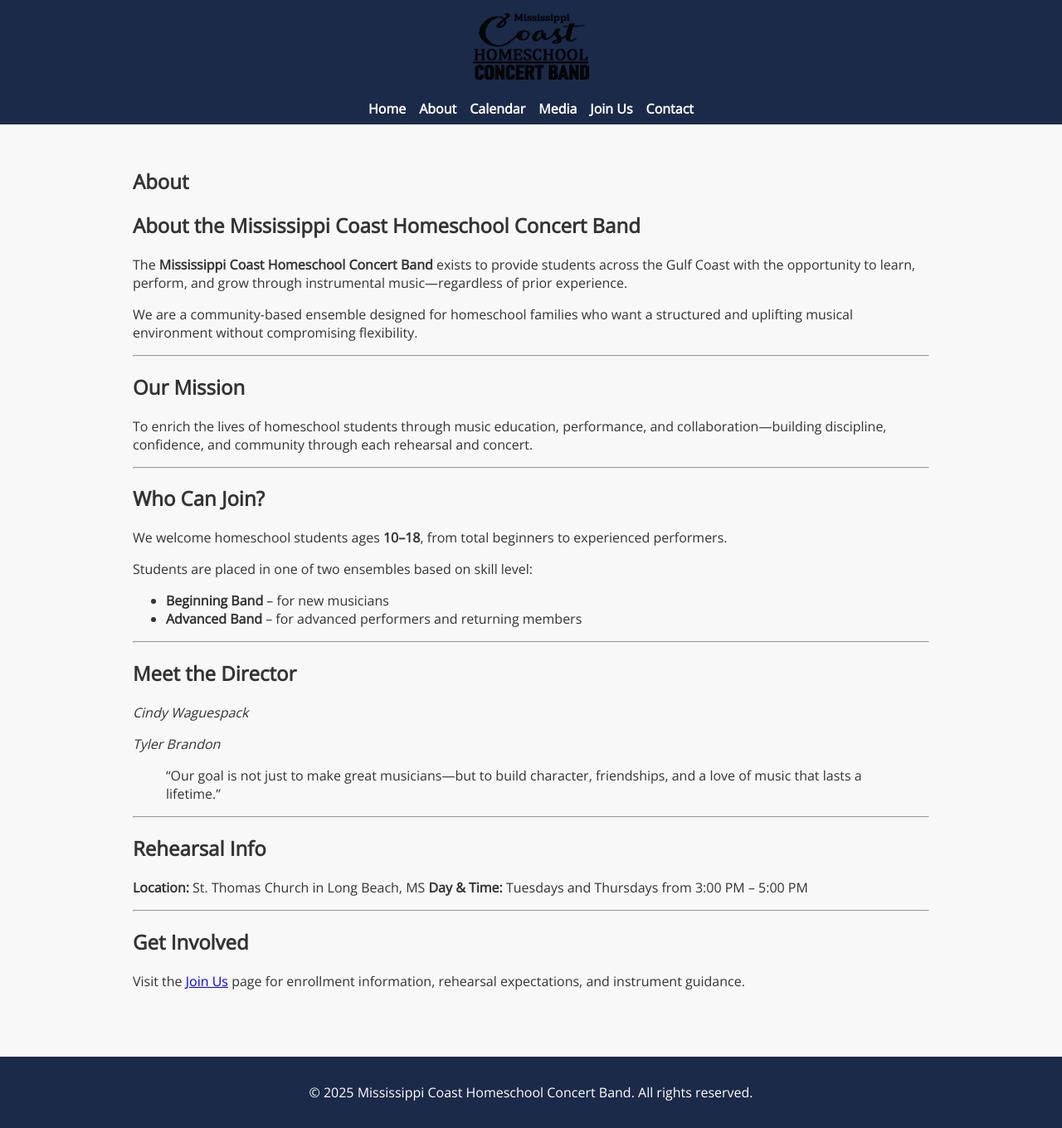
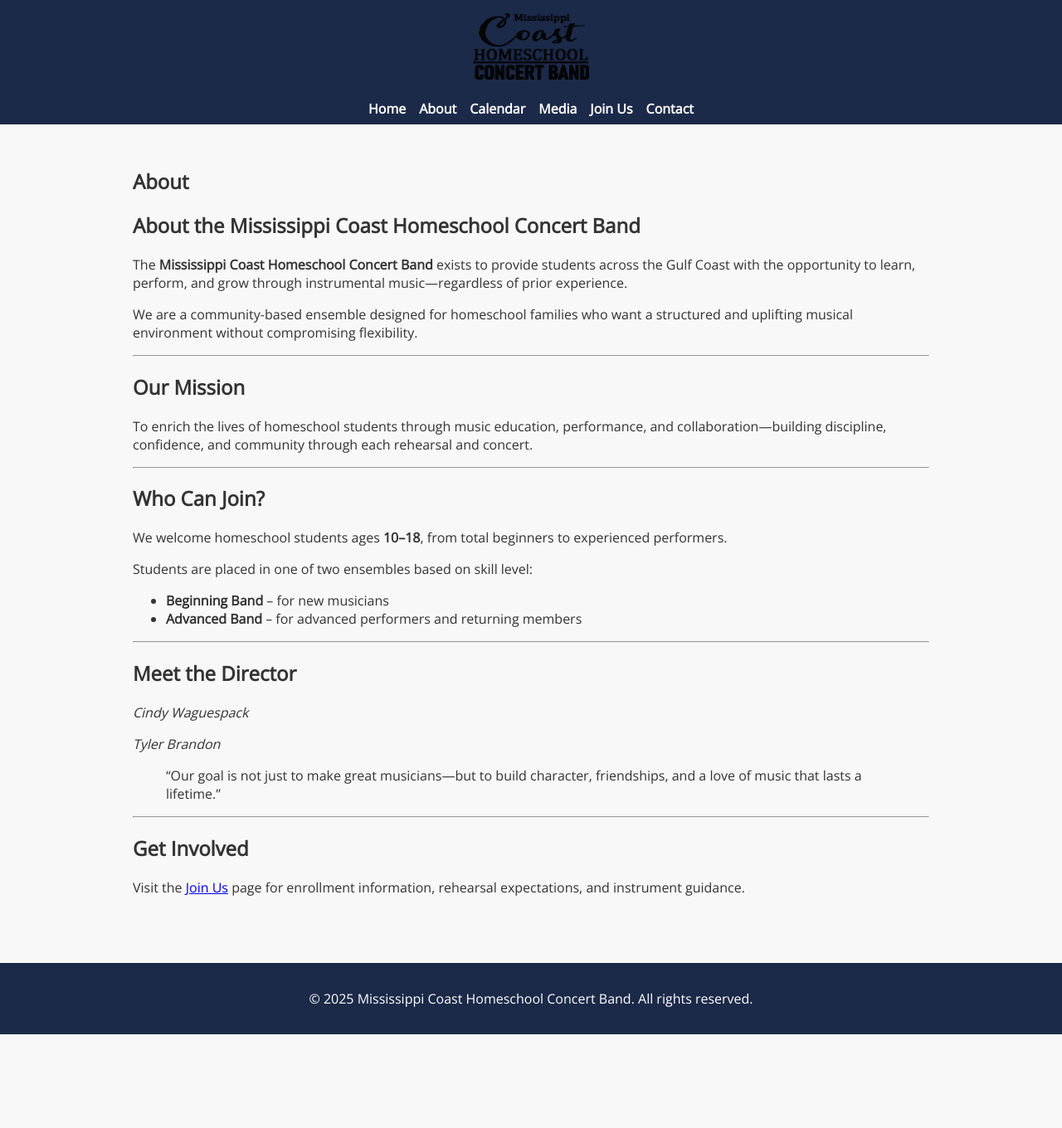
Before and after one commit to Monster52/mchcb-site, a Jekyll site: the page built from about.md, in a window 1280 px wide. Shown: the whole page at 83% size. Built offline with Jekyll 4.4.1, drawn with Linux system fonts in a browser that asks for light colours; after the commit the page ends 1247 px from its top, so only the background shows below that.

Commit message:
Fixed about page

```diff
--- a/about.md
+++ b/about.md
@@ -38,13 +38,6 @@ Students are placed in one of two ensembles based on skill level:
 
 ---
 
-## Rehearsal Info
-
-**Location:** St. Thomas Church in Long Beach, MS
-**Day & Time:** Tuesdays and Thursdays from 3:00 PM – 5:00 PM
-
----
-
 ## Get Involved
 
 Visit the [Join Us]({{ '/join' | relative_url }}) page for enrollment information, rehearsal expectations, and instrument guidance.
```
